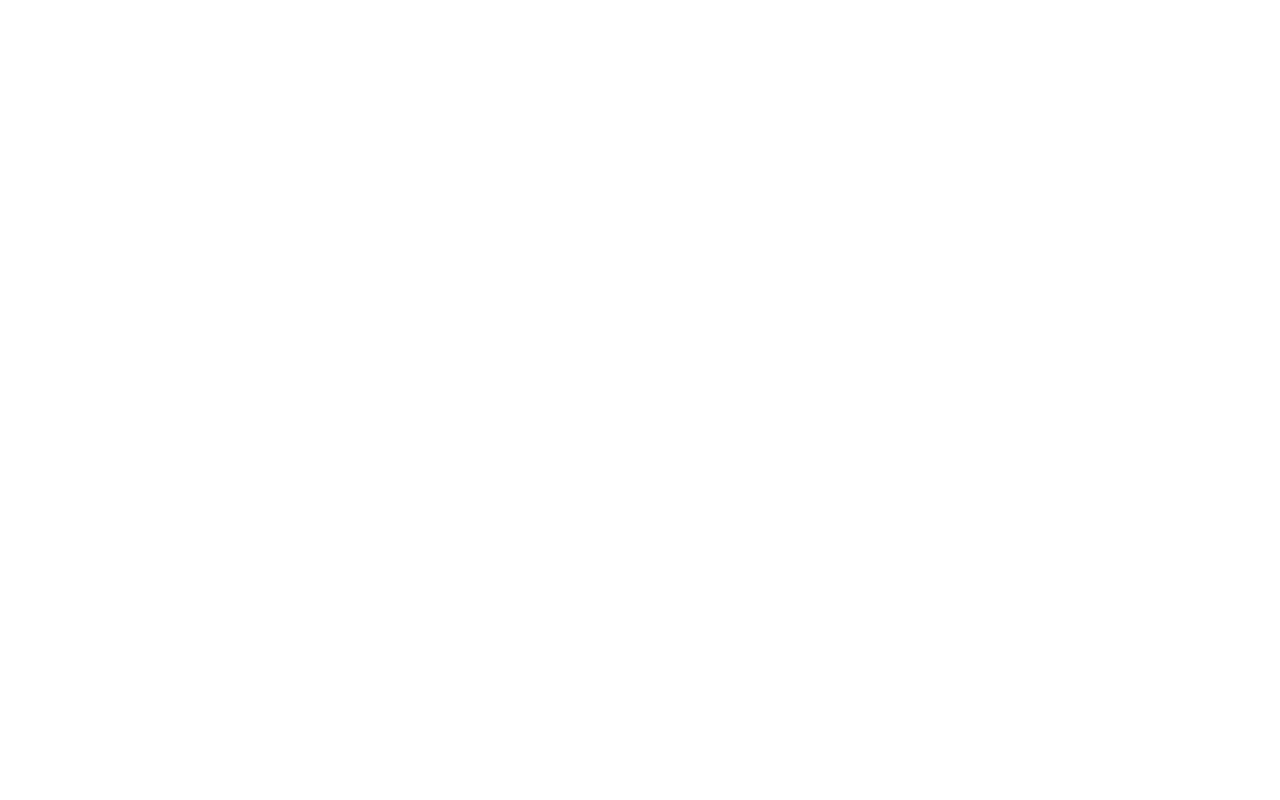
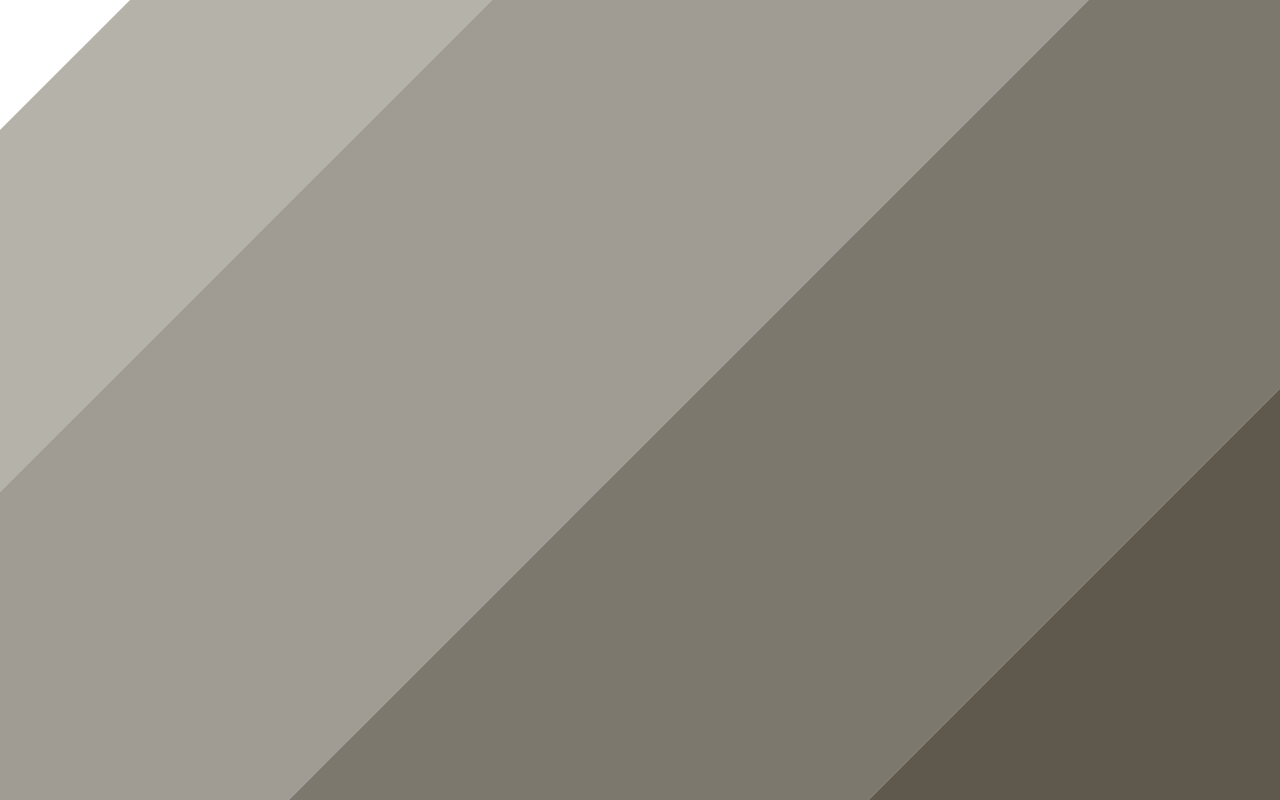
Before and after one commit to sudhanshu042004/Javascript, a plain HTML site: page Calculator/index.html in a window 1280 px wide. Shown: the top 800 px of the page. Drawn offline with Linux system fonts and the light colour scheme.

Commit message:
added background color

```diff
--- a/Calculator/index.html
+++ b/Calculator/index.html
@@ -7,7 +7,16 @@
     <title>Calc YOU Later!!</title>
 </head>
 <body>
-    <div class="calc"></div>
+    <div class="background">
+        <div class="bg1"></div>
+        <div class="bg2"></div>
+        <div class="bg3"></div>
+        <div class="bg4"></div>
+    </div>
+
+    <div class="calc">
+
+    </div>
     <script src="index.js"></script>
 </body>
 </html>
--- a/Calculator/style.css
+++ b/Calculator/style.css
@@ -0,0 +1,40 @@
+*{
+    margin: 0;
+    overflow-x: hidden;
+    overflow-y: hidden;
+    padding: 0;
+}
+.calc{
+    height: 100;
+    transform: rotate(35deg);
+}
+
+.background{
+    display: flex;
+    position: relative;
+    top: -400px;
+    left: -540px;
+    width: 200vw;
+    transform: rotate(45deg);
+}
+
+.bg1{
+    background-color: #b4b2a9;
+    height: 400vh;
+    width: 20vw;
+}
+.bg2{
+    background-color: #a09c94;
+    width: 33vw;
+    height: 400vh;
+}
+.bg3{
+    background-color: #7d786e;
+    width: 32vw;
+    height: 400vh;
+}
+.bg4{
+    background-color: #5f584d;
+    width: 40vw;
+    height: 400vh;
+}
```
